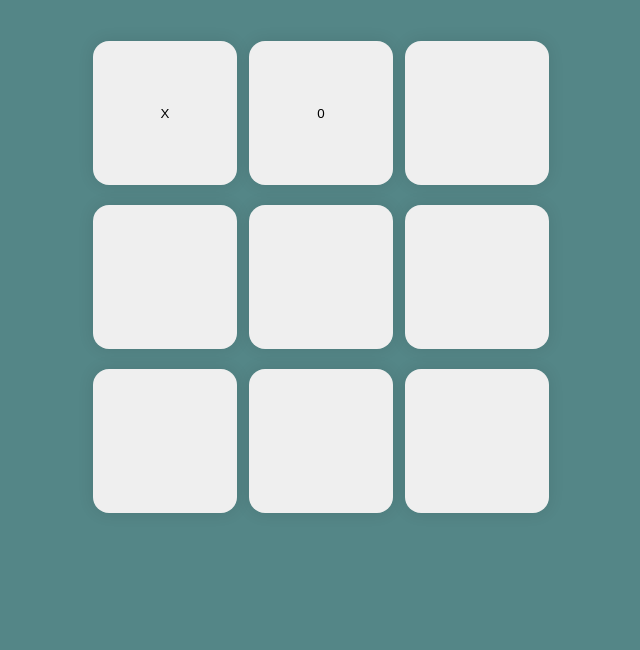
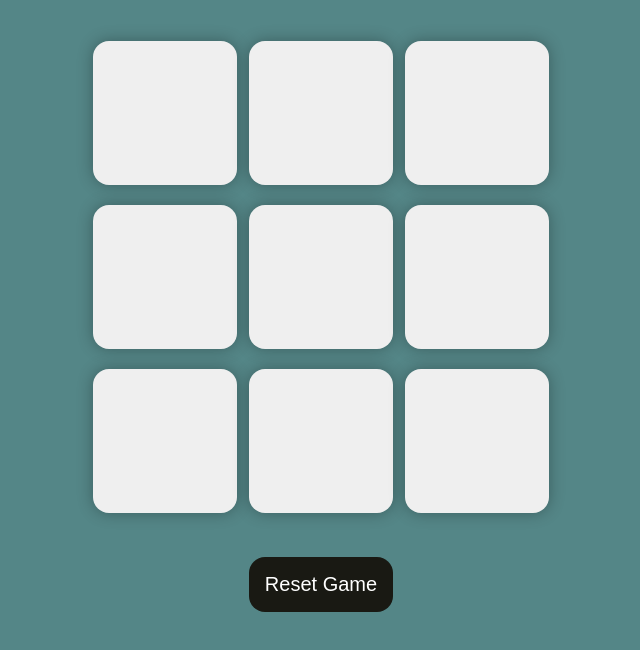
Before and after one commit to mt2k24/TICTAC, a plain HTML site: page index.html in a window 1280 px wide. Shown: the part 40-690 px from the top of the page, without its empty margins (319-959 px from the left). Drawn offline with Linux system fonts and the light colour scheme.

Commit message:
html changes and CSS changes

```diff
--- a/index.html
+++ b/index.html
@@ -13,8 +13,8 @@
         <h1>Tic Tac Toe</h1>
         <div class="container">
             <div class="game">
-                <button class="box">X</button>
-                <button class="box">0</button>
+                <button class="box"></button>
+                <button class="box"></button>
                 <button class="box"></button>
                 <button class="box"></button>
                 <button class="box"></button>
@@ -24,6 +24,7 @@
                 <button class="box"></button>
             </div>
         </div>
+        <button id="reset-btn">Reset Game</button>
     </main>
     <script src="app.js"></script>
 </body>
--- a/style.css
+++ b/style.css
@@ -35,5 +35,16 @@ body {
     width: 18vmin;
     border-radius: 1rem;
     border: none;
-    box-shadow: 0 0 1rem rgba(0,0,0,0.1);
+    box-shadow: 0 0 1rem rgba(0,0,0,0.3);
+    font-size: 8vmin;
+    color: #b0413e;
 }
+
+#reset-btn {
+    padding: 1rem;
+    font-size: 1.25rem;
+    background-color: #191913;
+    color: #fff;
+    border-radius: 1rem;
+    border: none;
+}
```
